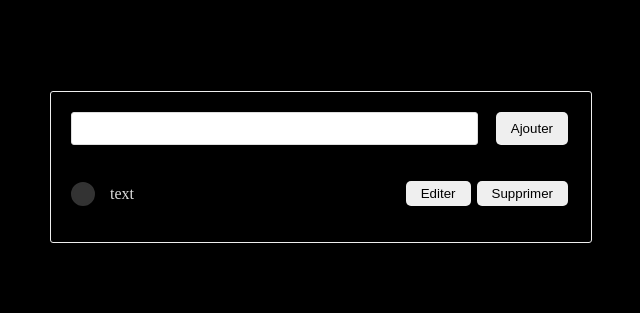
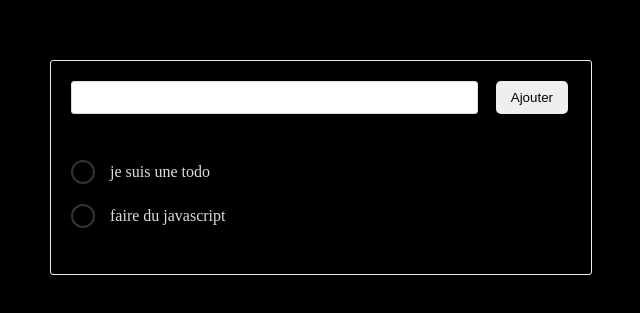
Before and after one commit to ozkansoyturk/todo, a website built with webpack: page src/index.html in a window 1280 px wide. Shown: the part 233-546 px from the top of the page, without its empty margins (319-959 px from the left). Built offline with nearby package versions, Linux system fonts and the light colour scheme.

Commit message:
Affichage des todos

```diff
--- a/src/index.html
+++ b/src/index.html
@@ -4,7 +4,8 @@
     <meta charset="UTF-8" />
     <meta name="viewport" content="width=device-width, initial-scale=1.0" />
     <meta http-equiv="X-UA-Compatible" content="ie=edge" />
-    <title>To do</title>
+    <link rel="shortcut icon" href="#" />
+    <title>Todo</title>
   </head>
   <body>
     <div class="container">
--- a/src/index.js
+++ b/src/index.js
@@ -1 +1,33 @@
 import "./style.css";
+
+const ul = document.querySelector("ul");
+
+const todos = [
+  {
+    text: "je suis une todo",
+    done: false,
+  },
+  {
+    text: "faire du javascript",
+    done: false,
+  },
+];
+
+const displayTodo = () => {
+  const todosNode = todos.map((todo, index) => {
+    return createTodoElement(todo, index);
+  });
+  ul.innerHTML = "";
+  ul.append(...todosNode);
+};
+
+const createTodoElement = (todo, index) => {
+  const li = document.createElement("li");
+  li.innerHTML = `
+    <span class="todo ${todo.done ? "done" : ""}"></span>
+    <p>${todo.text}</p>
+  `;
+  return li;
+};
+
+displayTodo();
--- a/src/style.css
+++ b/src/style.css
@@ -58,6 +58,7 @@ ul {
 li {
   display: flex;
   align-items: center;
+  padding: 10px 0;
 }
 
 li p {
```
